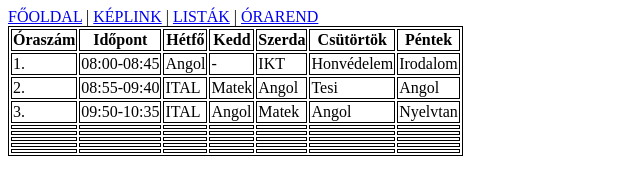
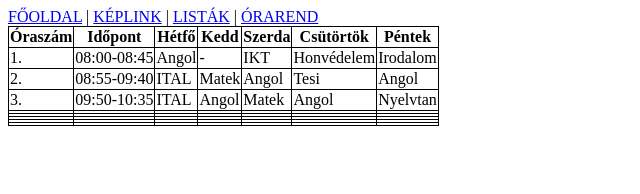
Before and after one commit to Balint-sz/Weboldalam, a plain HTML site: page orarend.html in a window 1280 px wide. Shown: the whole page, without its empty margins (0-640 px from the left). Drawn offline with Linux system fonts and the light colour scheme.

Commit message:
collapse

```diff
--- a/orarend.html
+++ b/orarend.html
@@ -6,7 +6,8 @@
     <title>Órarend</title>
     <style>
         table, th, td{
-            border: 1px solid  black;}
+            border: 1px solid  black;
+        border-collapse:collapse;}
     </style>
 </head>
 <body>
```
